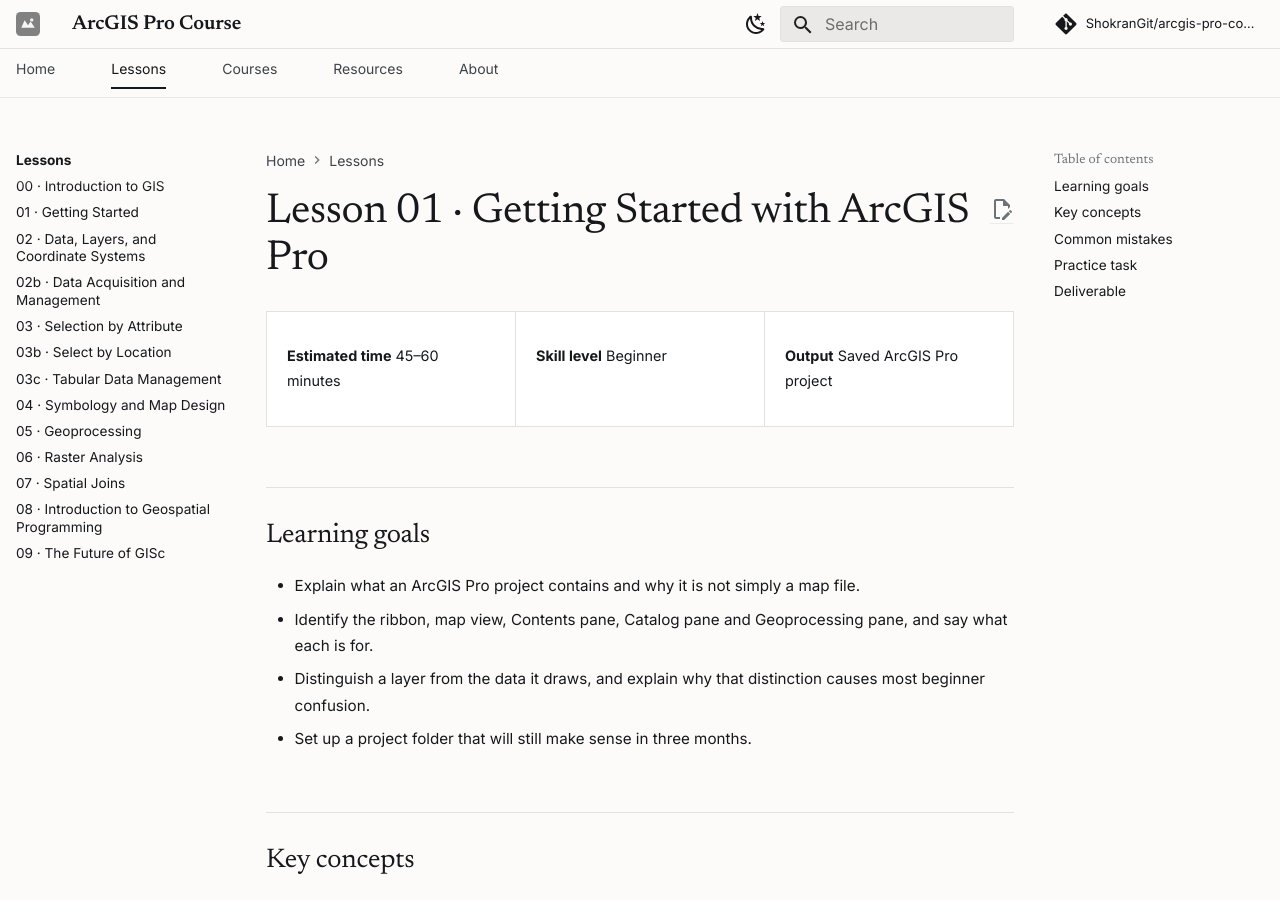
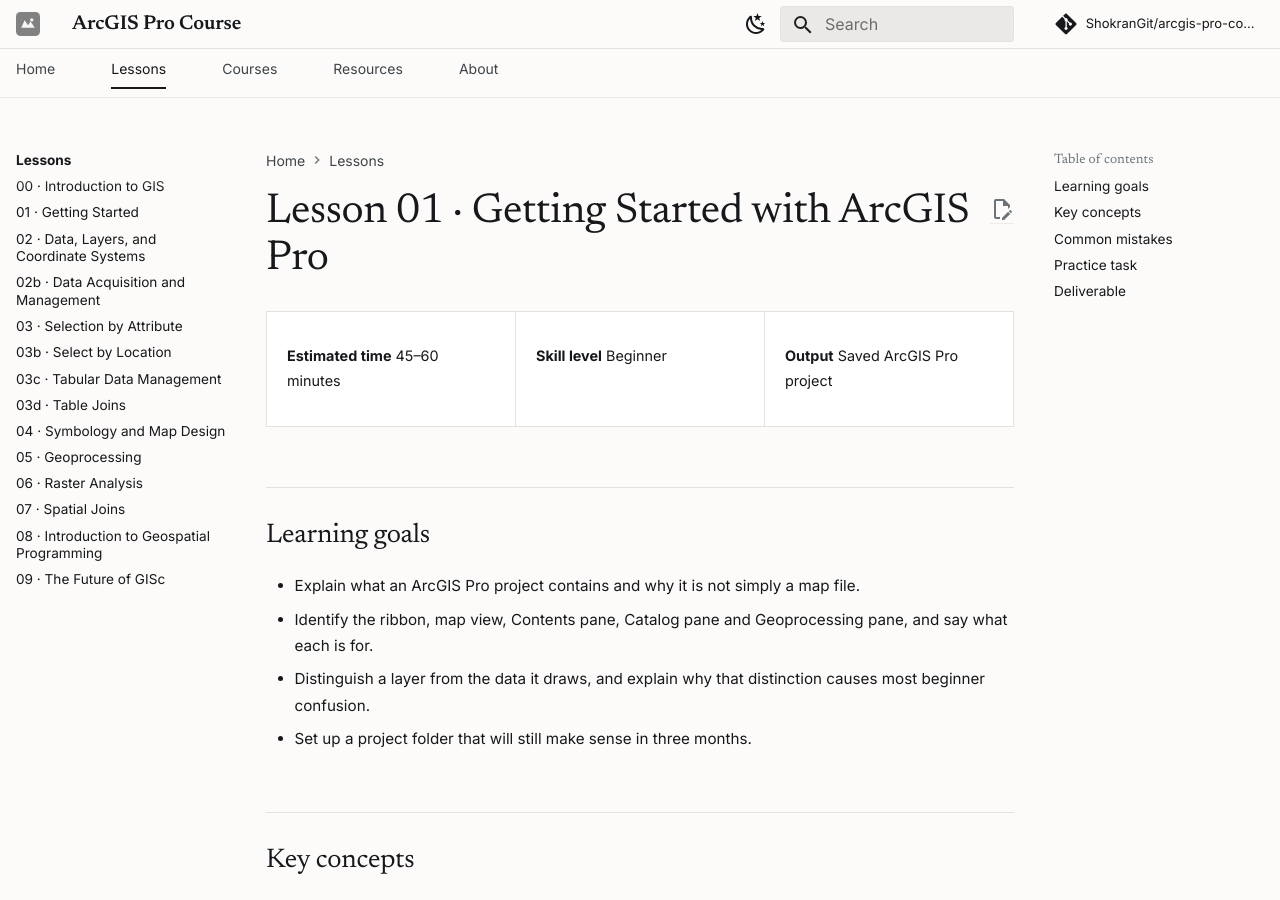
Before and after one commit to ShokranGit/arcgis-pro-course, an MkDocs documentation site: the page built from docs/lessons/01-getting-started.md, in a window 1280 px wide and 900 px high. Built offline with MkDocs 1.6.1 and Material for MkDocs 9.7.7, drawn with Linux system fonts in a browser that asks for light colours; comment, search, counter and statistics services are not loaded.

Commit message:
Add Table Joins lesson to nav

```diff
--- a/mkdocs.yml
+++ b/mkdocs.yml
@@ -100,6 +100,7 @@ nav:
       - "03 · Selection by Attribute": lessons/03-selection-by-attribute.md
       - "03b · Select by Location": lessons/03b-selection-by-location.md
       - "03c · Tabular Data Management": lessons/03c-tabular-data-management.md
+      - "03d · Table Joins": lessons/03d-table-joins.md
       - "04 · Symbology and Map Design": lessons/04-symbology-map-design.md
       - "05 · Geoprocessing": lessons/05-geoprocessing.md
       - "06 · Raster Analysis": lessons/06-raster-analysis.md
```
